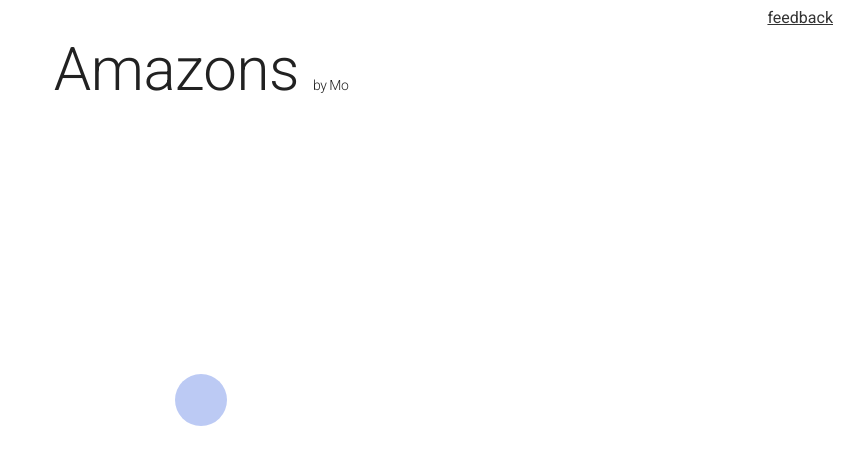
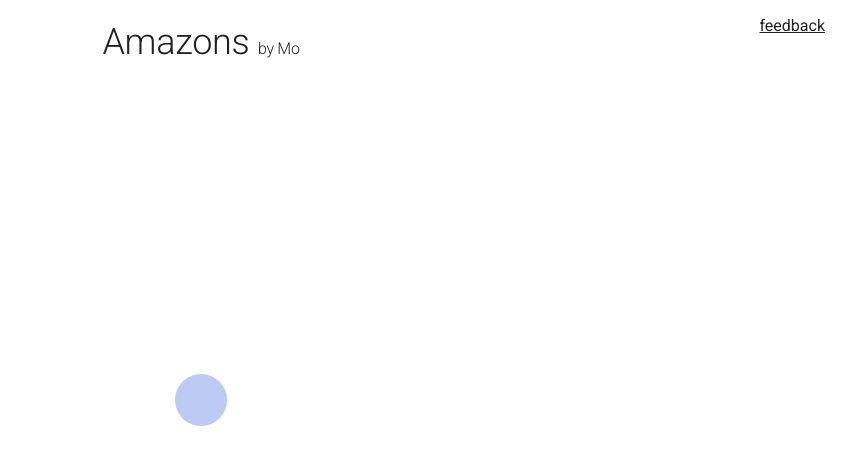
Before and after one commit to mothepro/lit-amazons, a website: page demo/index.html in a window 1280 px wide. Shown: the whole page, without its empty margins (439-1280 px from the left). Drawn offline with nearby package versions, Linux system fonts and the light colour scheme.

Commit message:
Make the fonts bigger!

```diff
--- a/demo/style.css
+++ b/demo/style.css
@@ -1,12 +1,12 @@
 html {
   font-family: Roboto, sans-serif;
-  color: #333;
+  color: hsla(0, 0%, 0%, 0.87);
 }
 
 h1, ::part(title) {
   text-align: center;
-  color: hsla(0, 0%, 0%, 0.87);
-  font-size: 3.75rem;
+  font-size: 2.75rem;
+  font-size: 4.5vmin;
   font-family: "Roboto", "Helvetica", "Arial", sans-serif;
   font-weight: 300;
   line-height: 1;
@@ -14,14 +14,14 @@ h1, ::part(title) {
   margin-bottom: .35em;
 }
 .subtitle {
-  font-size: 14px;
+  font-size: 16px;
 }
 
 .icon {
   position: fixed;
-  top: .5em;
-  right: .5em;
-  color: #333
+  top: 1em;
+  right: 1em;
+  color: hsla(0, 0%, 0%, 0.87);
 }
 
 ::part(lobby) {
```
